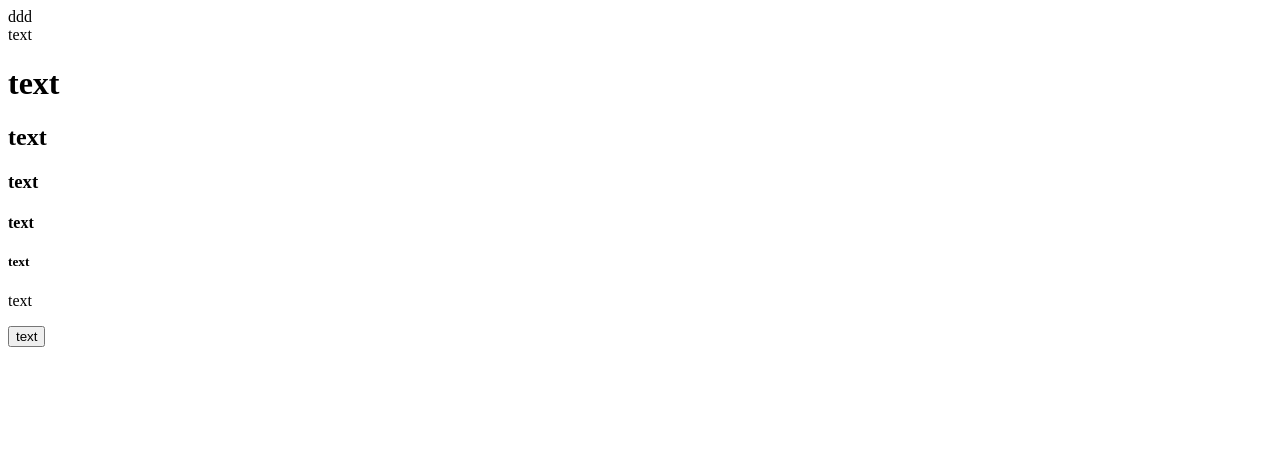
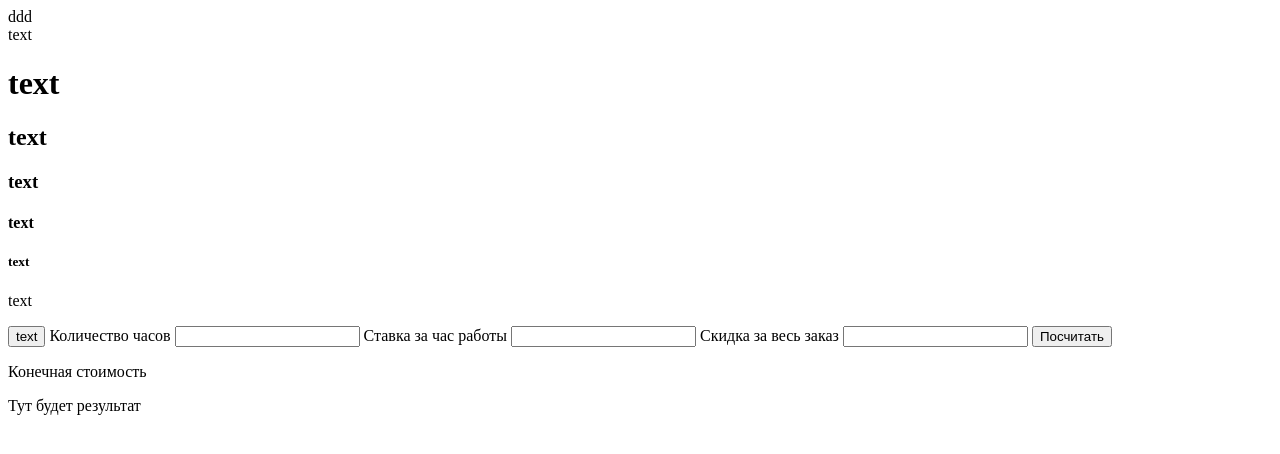
Before and after one commit to bylochkaVpekarne/test_project, a plain HTML site: page frontend/index.html in a window 1280 px wide. Drawn offline with Linux system fonts and the light colour scheme.

Commit message:
main.py + index.html edit

```diff
--- a/frontend/index.html
+++ b/frontend/index.html
@@ -4,7 +4,7 @@
     <meta charset="UTF-8"> <!--  Кодировка страницы -->
     <meta name="viewport" content="width=device-width, initial-scale=1.0"> <!--  Мета-тег для адаптивного дизайна -->
     <link rel="stylesheet" href="css/style.css"> <!--  Ссылка на файл стилей -->
-    <title>Document</title>
+    <title>test project</title>
 </head>
 <body>
     <label for="">ddd</label> <!-- <label></label> - это метка -->
@@ -16,5 +16,44 @@
     <h5>text</h5>
     <p>text</p> <!-- <p></p> - это абзац -->
     <button>text</button> <!-- <button></button> - это кнопка -->
+
+    <label for="hours">Количество часов</label>
+    <input
+    type="number"
+    id="hours"
+    name="hours"
+    min="0"
+    step="0.5"
+    >   <!-- input - Ввод -->
+        <!-- type - Поле предназначено для числового ввода. -->
+        <!-- id - Уникальный идентификатор поля. Позже JavaScript сможет найти его по этому идентификатору. -->
+        <!-- name - Имя поля, полезное при отправке данных формы. -->
+        <!-- min - Задаёт минимальное допустимое значение. -->
+        <!-- step - Задаёт шаг изменения числа. -->
+        <!-- id используется для связи label и input так что надо указывать одинаковое название -->
+
+    <label for="price">Ставка за час работы</label>
+    <input
+    type="number"
+    id="price"
+    name="price"
+    min="1"
+    step="1"
+    >
+
+    <label for="discount">Скидка за весь заказ</label>
+    <input
+    type="number"
+    id="discount"
+    name="discount"
+    min="0"
+    step="1"
+    >
+
+    <button type="button">Посчитать</button> <!-- Самая обычная кнопка, даже не знаю зачем тут type-->
+    <div id="result">
+        <p>Конечная стоимость</p>
+        <p>Тут будет результат</p>
+    </div> <!-- коробочка с названием result для дальнейшей связки с js-->
 </body>
 </html>
```
Also changed, not shown: 1 other file.
